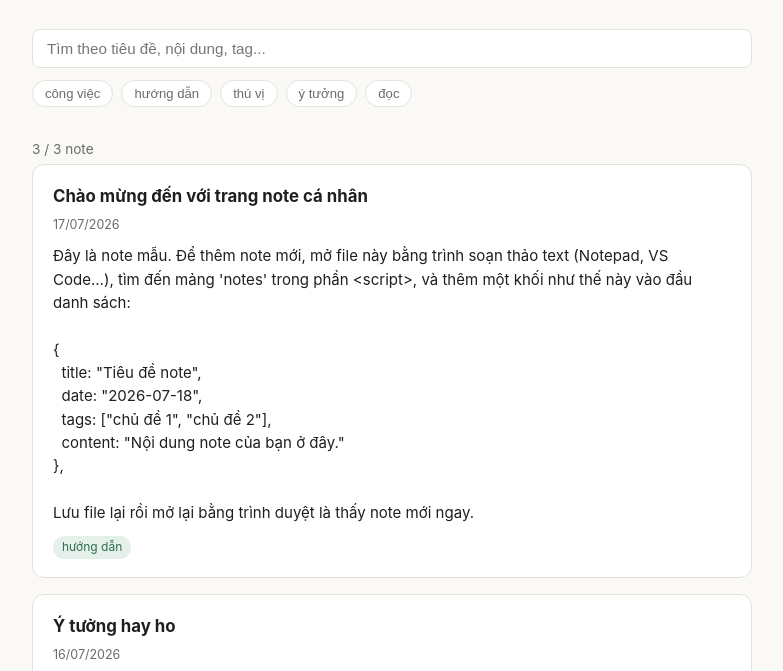
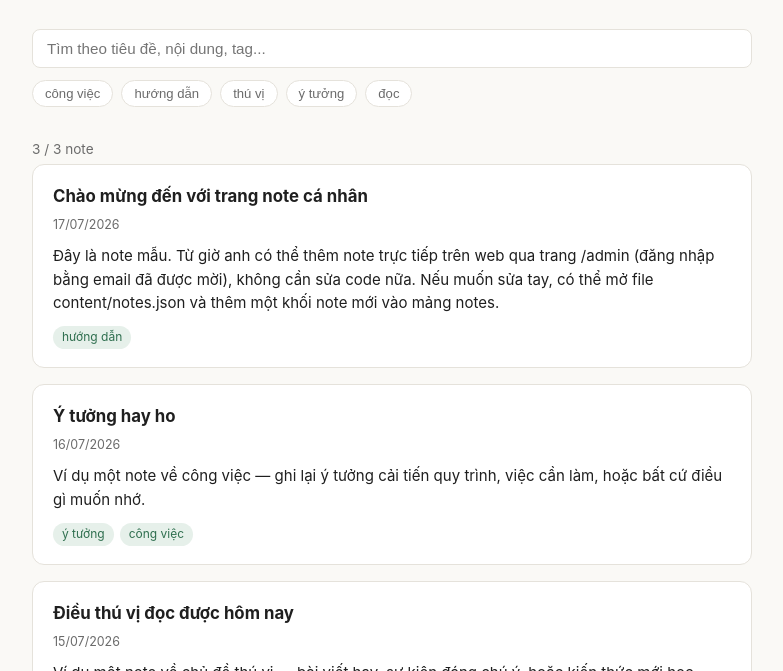
Before and after one commit to vinhxphus/notes-, a plain HTML site: page index.html in a window 1280 px wide. Shown: the part 117-788 px from the top of the page, without its empty margins (248-1031 px from the left). Drawn offline with Linux system fonts and the light colour scheme.

Commit message:
Add files via upload

```diff
--- /dev/null
+++ b/content/notes.json
@@ -0,0 +1,25 @@
+{
+  "notes": [
+    {
+      "title": "Chào mừng đến với trang note cá nhân",
+      "date": "2026-07-17",
+      "tags": ["hướng dẫn"],
+      "image": "",
+      "content": "Đây là note mẫu. Từ giờ anh có thể thêm note trực tiếp trên web qua trang /admin (đăng nhập bằng email đã được mời), không cần sửa code nữa. Nếu muốn sửa tay, có thể mở file content/notes.json và thêm một khối note mới vào mảng notes."
+    },
+    {
+      "title": "Ý tưởng hay ho",
+      "date": "2026-07-16",
+      "tags": ["ý tưởng", "công việc"],
+      "image": "",
+      "content": "Ví dụ một note về công việc — ghi lại ý tưởng cải tiến quy trình, việc cần làm, hoặc bất cứ điều gì muốn nhớ."
+    },
+    {
+      "title": "Điều thú vị đọc được hôm nay",
+      "date": "2026-07-15",
+      "tags": ["thú vị", "đọc"],
+      "image": "",
+      "content": "Ví dụ một note về chủ đề thú vị — bài viết hay, sự kiện đáng chú ý, hoặc kiến thức mới học được."
+    }
+  ]
+}
--- a/index.html
+++ b/index.html
@@ -101,6 +101,13 @@
     white-space: pre-wrap;
     font-size: 0.94rem;
   }
+  .note-img {
+    display: block;
+    max-width: 100%;
+    border-radius: 8px;
+    margin: 4px 0 14px;
+    border: 1px solid var(--border);
+  }
   .note .tag-list {
     display: flex;
     flex-wrap: wrap;
@@ -139,35 +146,10 @@
 
 <script>
 /* ============================================================
-   THÊM NOTE MỚI Ở ĐÂY.
-   Mỗi note gồm: title, date (YYYY-MM-DD), tags (mảng), content.
-   Copy 1 khối {...} bên dưới, sửa nội dung, dán thêm vào mảng.
-   Note mới nên để lên đầu hoặc bất kỳ đâu — trang tự sắp theo ngày mới nhất.
+   Note được đọc từ file content/notes.json (không còn nằm trong file này).
+   Thêm/sửa note qua trang /admin, hoặc sửa tay file content/notes.json.
 ============================================================ */
-const notes = [
-  {
-    title: "Chào mừng đến với trang note cá nhân",
-    date: "2026-07-17",
-    tags: ["hướng dẫn"],
-    content: "Đây là note mẫu. Để thêm note mới, mở file này bằng trình soạn thảo text (Notepad, VS Code...), tìm đến mảng 'notes' trong phần <script>, và thêm một khối như thế này vào đầu danh sách:\n\n{\n  title: \"Tiêu đề note\",\n  date: \"2026-07-18\",\n  tags: [\"chủ đề 1\", \"chủ đề 2\"],\n  content: \"Nội dung note của bạn ở đây.\"\n},\n\nLưu file lại rồi mở lại bằng trình duyệt là thấy note mới ngay."
-  },
-  {
-    title: "Ý tưởng hay ho",
-    date: "2026-07-16",
-    tags: ["ý tưởng", "công việc"],
-    content: "Ví dụ một note về công việc — ghi lại ý tưởng cải tiến quy trình, việc cần làm, hoặc bất cứ điều gì muốn nhớ."
-  },
-  {
-    title: "Điều thú vị đọc được hôm nay",
-    date: "2026-07-15",
-    tags: ["thú vị", "đọc"],
-    content: "Ví dụ một note về chủ đề thú vị — bài viết hay, sự kiện đáng chú ý, hoặc kiến thức mới học được."
-  }
-];
-/* ============================================================
-   HẾT PHẦN CẦN SỬA. Không cần đụng vào code bên dưới.
-============================================================ */
-
+let notes = [];
 let activeTags = new Set();
 let searchTerm = "";
 
@@ -178,7 +160,7 @@ function allTags() {
 }
 
 function formatDate(d) {
-  const [y, m, day] = d.split("-");
+  const [y, m, day] = d.slice(0, 10).split("-");
   return `${day}/${m}/${y}`;
 }
 
@@ -230,6 +212,7 @@ function render() {
     div.innerHTML = `
       <h2>${escapeHtml(note.title)}</h2>
       <div class="date">${formatDate(note.date)}</div>
+      ${note.image ? `<img class="note-img" src="${escapeHtml(note.image)}" alt="${escapeHtml(note.title)}" onerror="this.style.display='none'">` : ""}
       <p>${escapeHtml(note.content)}</p>
       <div class="tag-list">
         ${note.tags.map(t => `<span class="tag-chip">${escapeHtml(t)}</span>`).join("")}
@@ -250,7 +233,21 @@ document.getElementById("search").addEventListener("input", e => {
   render();
 });
 
-render();
+async function loadNotes() {
+  try {
+    const res = await fetch("content/notes.json", { cache: "no-store" });
+    const data = await res.json();
+    notes = data.notes || [];
+  } catch (e) {
+    notes = [];
+    document.getElementById("noteList").innerHTML =
+      '<div class="empty">Không tải được note. Nếu đang mở file trực tiếp trên máy (không qua link web), hãy mở qua link online thay vì mở file trực tiếp.</div>';
+    return;
+  }
+  render();
+}
+
+loadNotes();
 </script>
 </body>
 </html>
```
Also changed, not shown: admin/index.html (added, +23 -0 lines), images/hbt 5000.jpg (added), images/huong-dan.txt (added), 1 other file.
